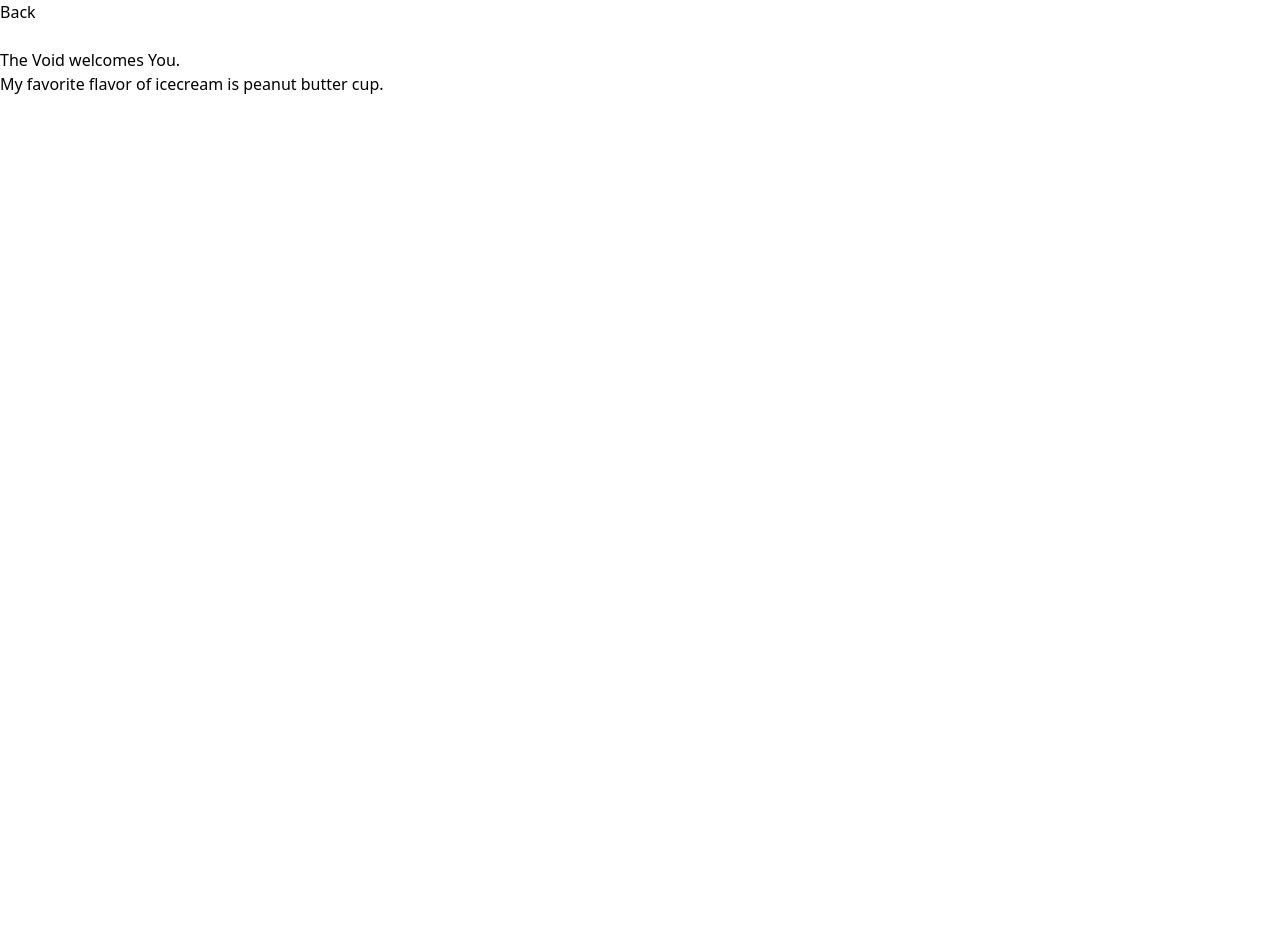
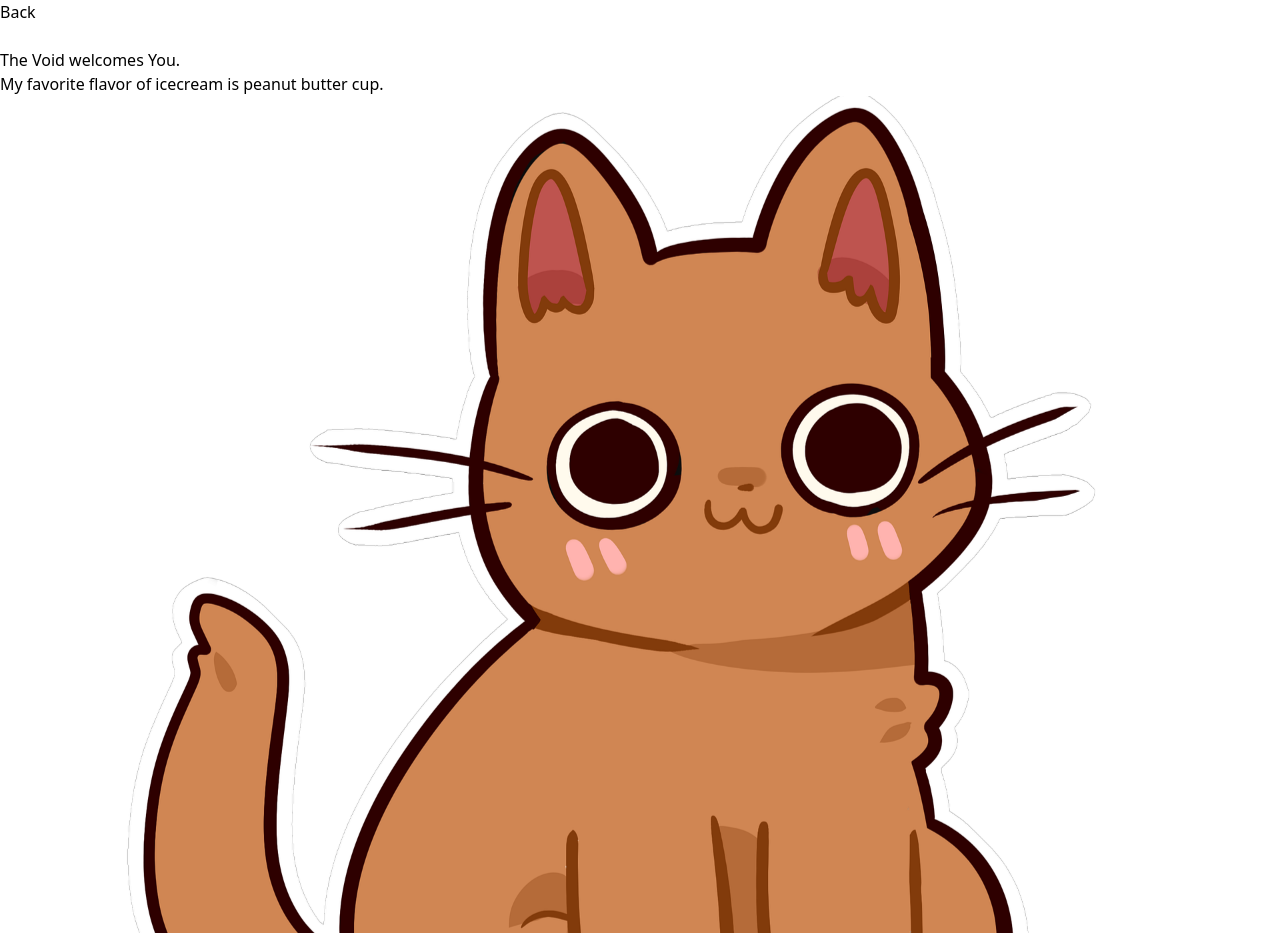
Before and after one commit to Cheyenne-Moutain-Computer-Science-Club/club-website, a Next.js app: page /Alex in a window 1280 px wide. Before the commit the page ends 800 px from the top, so only its background shows below. Built offline with nearby package versions, Linux system fonts and the light colour scheme.

Commit message:
Added uwu.png and img tag to Alex page

```diff
--- a/pages/Alex/index.jsx
+++ b/pages/Alex/index.jsx
@@ -10,6 +10,7 @@ export default function Alex() {
         <br />
         <h1>The Void welcomes You.</h1>
         <Card />
+        <img src="/uwu.png" alt="uwu cat nya"/>
       </div>
 
     )
```
Also changed, not shown: public/uwu.png (added).
